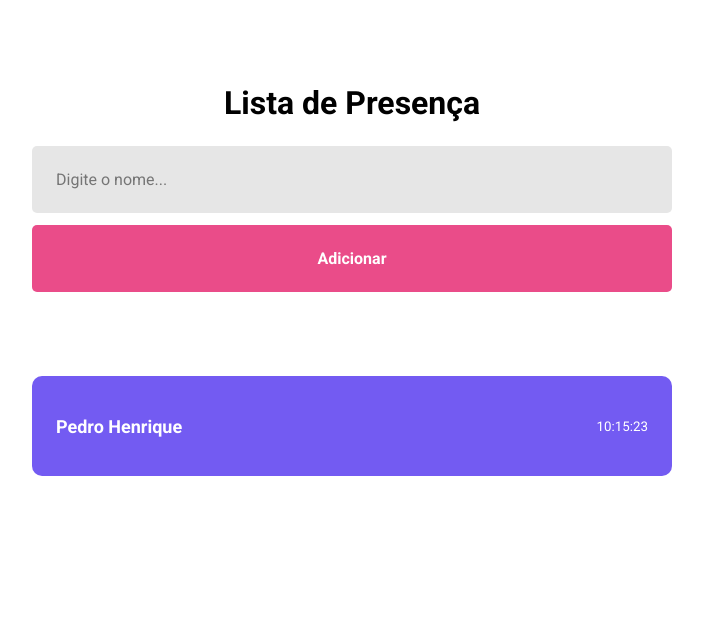
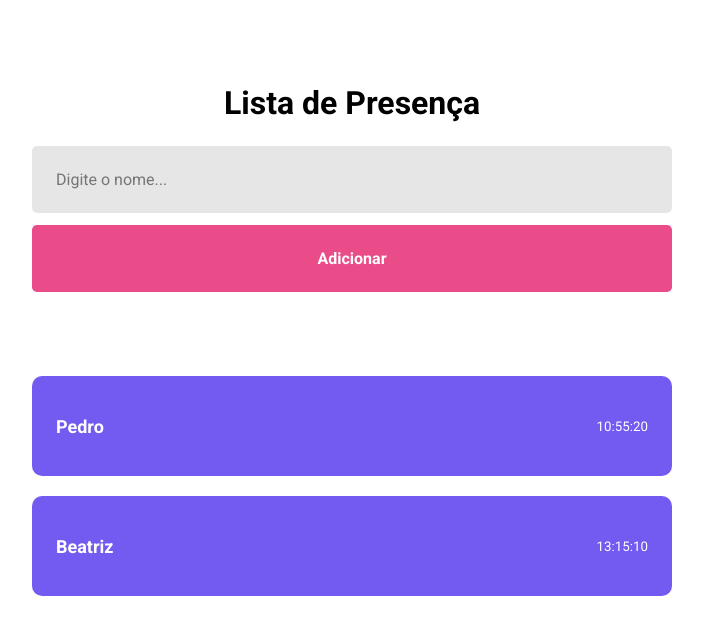
Before and after one commit to pedrohti/reactapp, a React (Vite) app: page / in a window 1280 px wide. Shown: the top 634 px of the page, without its empty margins (288-991 px from the left). Built offline with nearby package versions, Linux system fonts and the light colour scheme.

Commit message:
Passando props para Componente

```diff
--- a/src/components/Card/index.jsx
+++ b/src/components/Card/index.jsx
@@ -1,10 +1,13 @@
 import "./style.css";
 
-export function Card() {
+// export function Card(props) {
+export function Card({ name, time }) {
 	return (
 		<div className="card">
-			<strong>Pedro Henrique</strong>
-			<small>10:15:23</small>
+			<strong>{name}</strong>
+			<small>{time}</small>
+			{/* <strong>{props.name}</strong>
+			<small>{props.time}</small> */}
 		</div>
 	);
 }
--- a/src/pages/Home/index.jsx
+++ b/src/pages/Home/index.jsx
@@ -7,7 +7,8 @@ export function Home() {
 			<h1>Lista de Presença</h1>
 			<input type="text" name="" id="" placeholder="Digite o nome..." />
 			<button type="button">Adicionar</button>
-			<Card />
+			<Card name="Pedro" time="10:55:20" />
+			<Card name="Beatriz" time="13:15:10" />
 		</div>
 	);
 }
```
